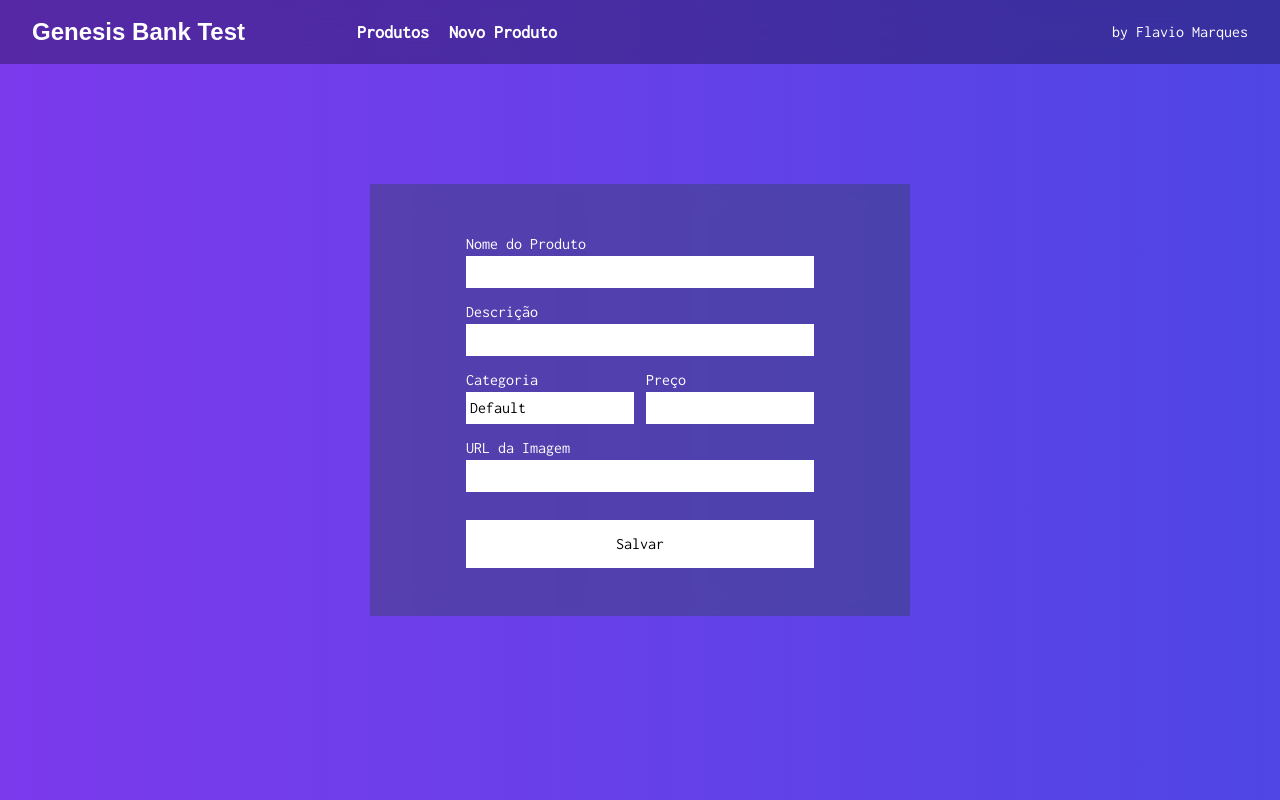
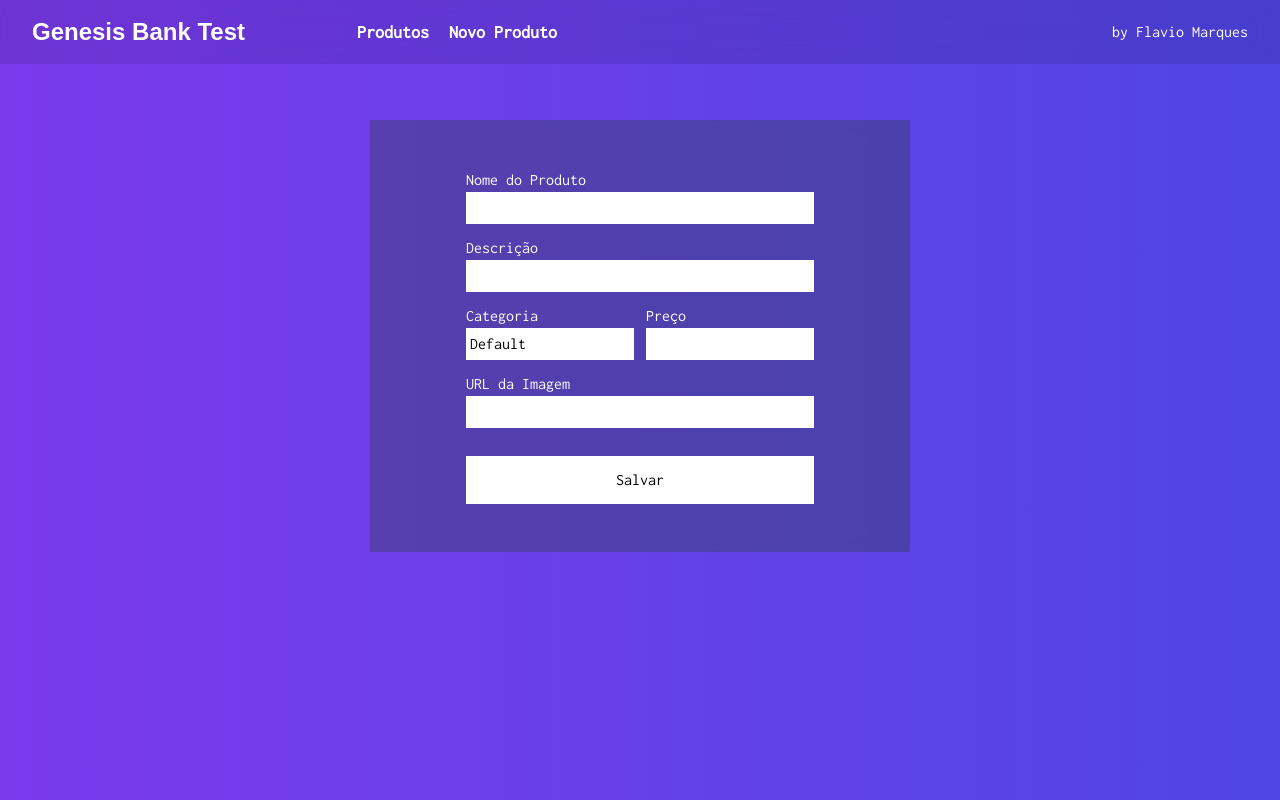
Before and after one commit to thunderjr/genesis-bank-test-web, a Next.js app: page /products/new in a window 1280 px wide. Built offline with nearby package versions, Linux system fonts and the light colour scheme; a web font is replaced by a local one.

Commit message:
chore: navbar fixed on top

```diff
--- a/src/components/nav-bar.tsx
+++ b/src/components/nav-bar.tsx
@@ -19,7 +19,7 @@ export const NavBar = () => {
   ];
 
   return (
-    <nav className="bg-black bg-opacity-30 backdrop-blur-2xl md:h-16 p-6 md:p-8 flex flex-wrap flex-col md:flex-row md:flex-nowrap items-center">
+    <nav className="fixed top-0 left-0 right-0 z-50 bg-black bg-opacity-10 backdrop-blur-3xl md:h-16 p-6 md:p-8 flex flex-wrap flex-col md:flex-row md:flex-nowrap items-center">
       <p
         className={`${LogoFont.className} text-2xl md:mr-28 mb-4 md:mb-0 cursor-pointer`}
       >
```
